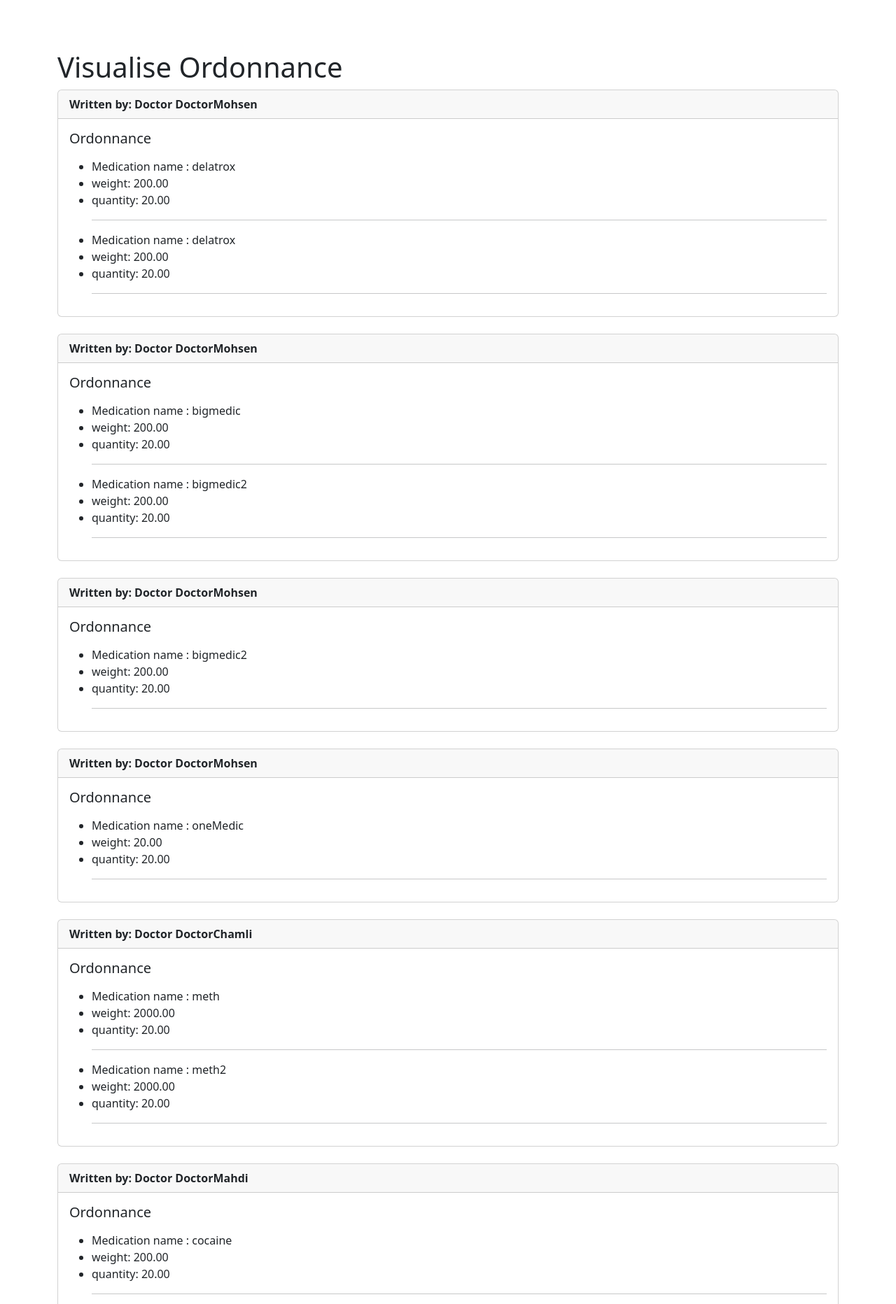
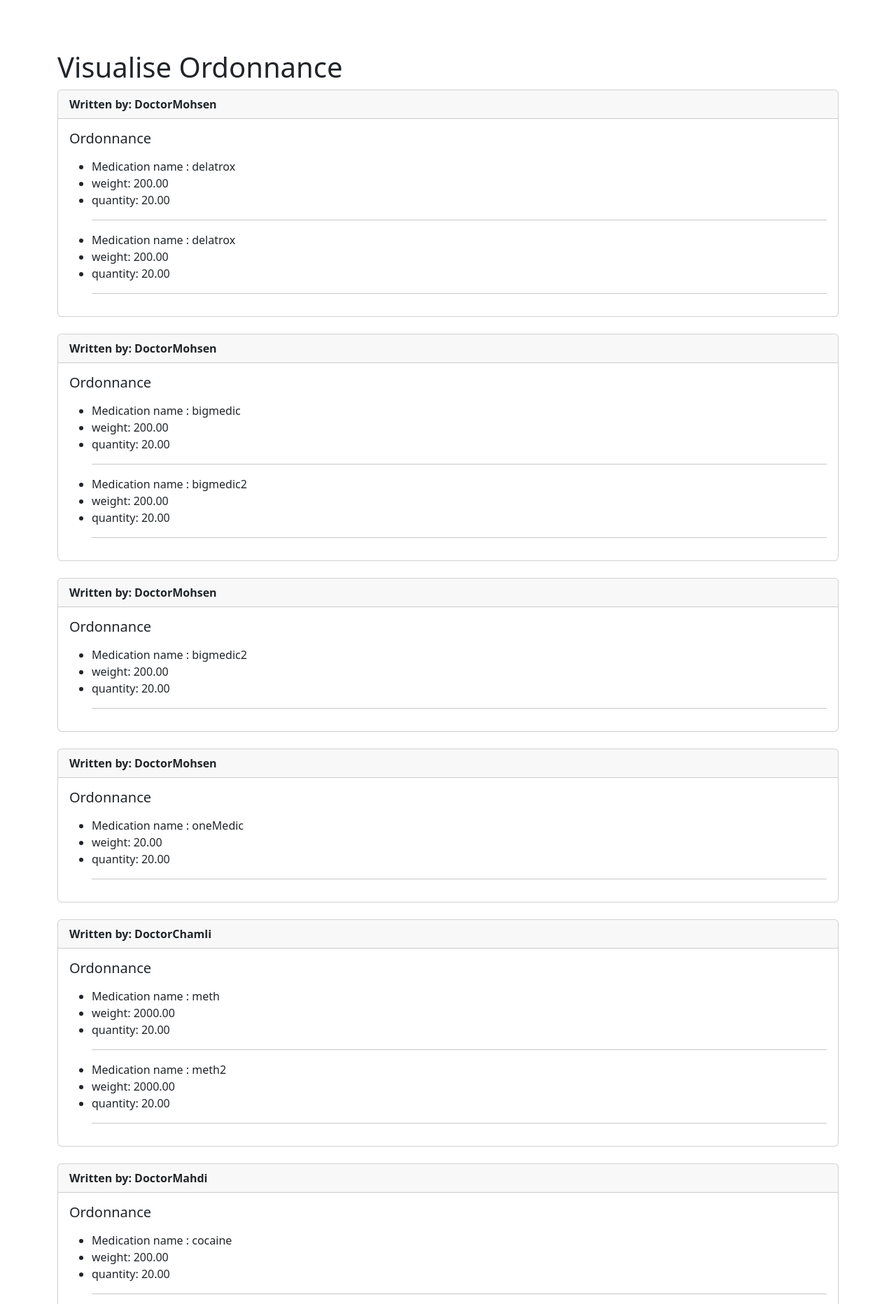
Before and after one commit to Badis8/MedApp, a Django app: template medApp/schedulingApp/templates/schedulingApp/visualiseOrdonnance.html in a window 1280 px wide. Shown: the part 56-1920 px from the top of the page at 70% size. Run offline with Django 4.2, Linux system fonts and the light colour scheme; the template is opened without the code that fills it: values that come from a table or form of the project are taken from there, others are empty; data comes from the database, SQL or seed files in the repository; both versions use the stored data as it was after the commit.

Commit message:
curent version : debuged version

```diff
--- a/medApp/medApp/settings.py
+++ b/medApp/medApp/settings.py
@@ -25,7 +25,7 @@
 # SECURITY WARNING: don't run with debug turned on in production!
 DEBUG = True
 
-ALLOWED_HOSTS = ['192.168.1.135','127.0.0.1']
+ALLOWED_HOSTS = ['192.168.1.135','127.0.0.1','192.168.1.30','10.110.0.253','10.110.0.253']
 
 
 # Application definition
--- a/medApp/schedulingApp/templates/schedulingApp/visualiseOrdonnance.html
+++ b/medApp/schedulingApp/templates/schedulingApp/visualiseOrdonnance.html
@@ -5,7 +5,7 @@
 {% for Ordonnance in Ordonnances %}
 <div class="card">
     <div class="card-header">
-        <strong>Written by: Doctor {{Ordonnance.Doctor.username}}</strong>
+        <strong>Written by:  {{Ordonnance.Doctor.username}}</strong>
     </div>
     <div class="card-body">
       <h5 class="card-title"> Ordonnance </h5>
```
Also changed, not shown: medApp/db.sqlite3, medApp/schedulingApp/templates/schedulingApp/navbar.html (line endings or trailing spaces).
